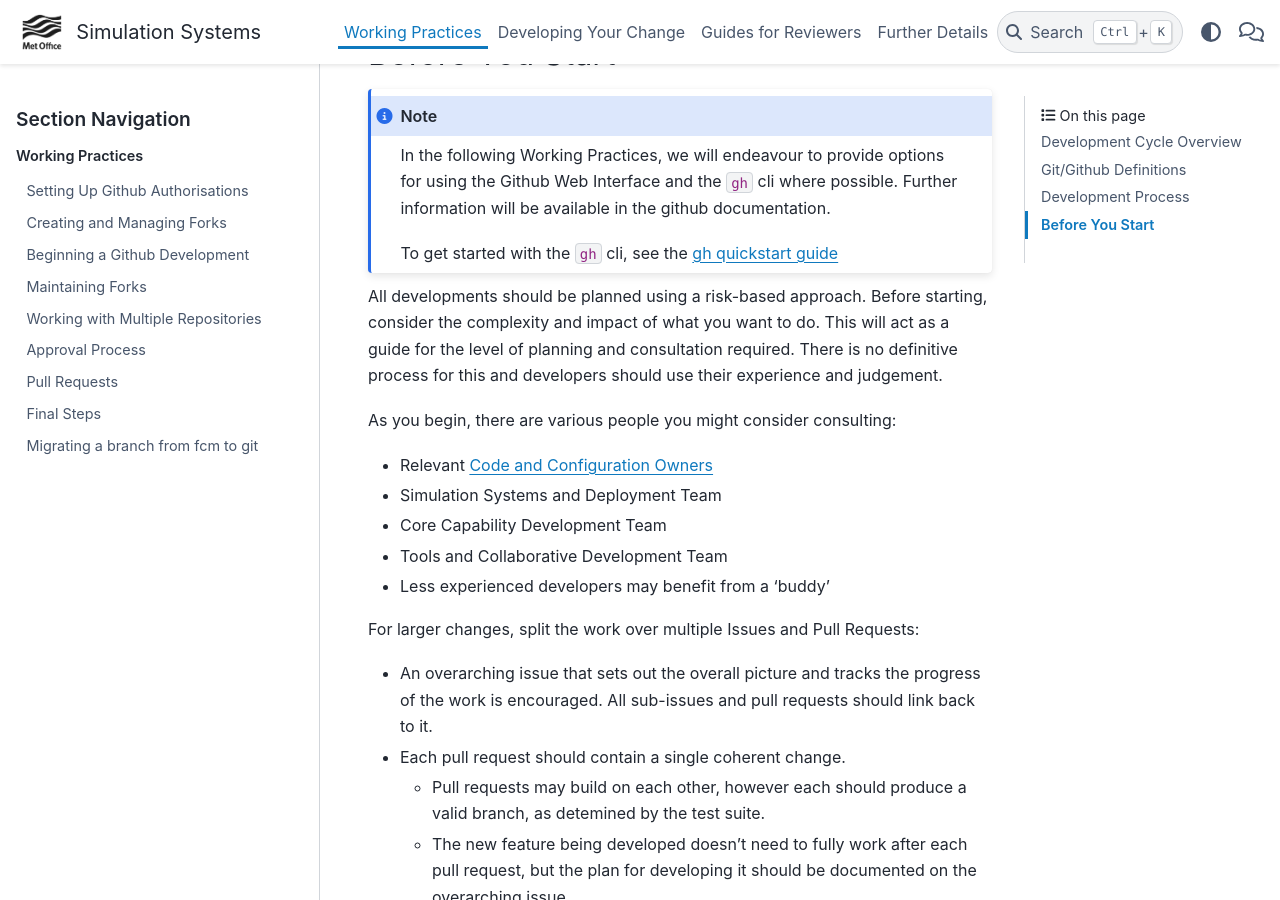
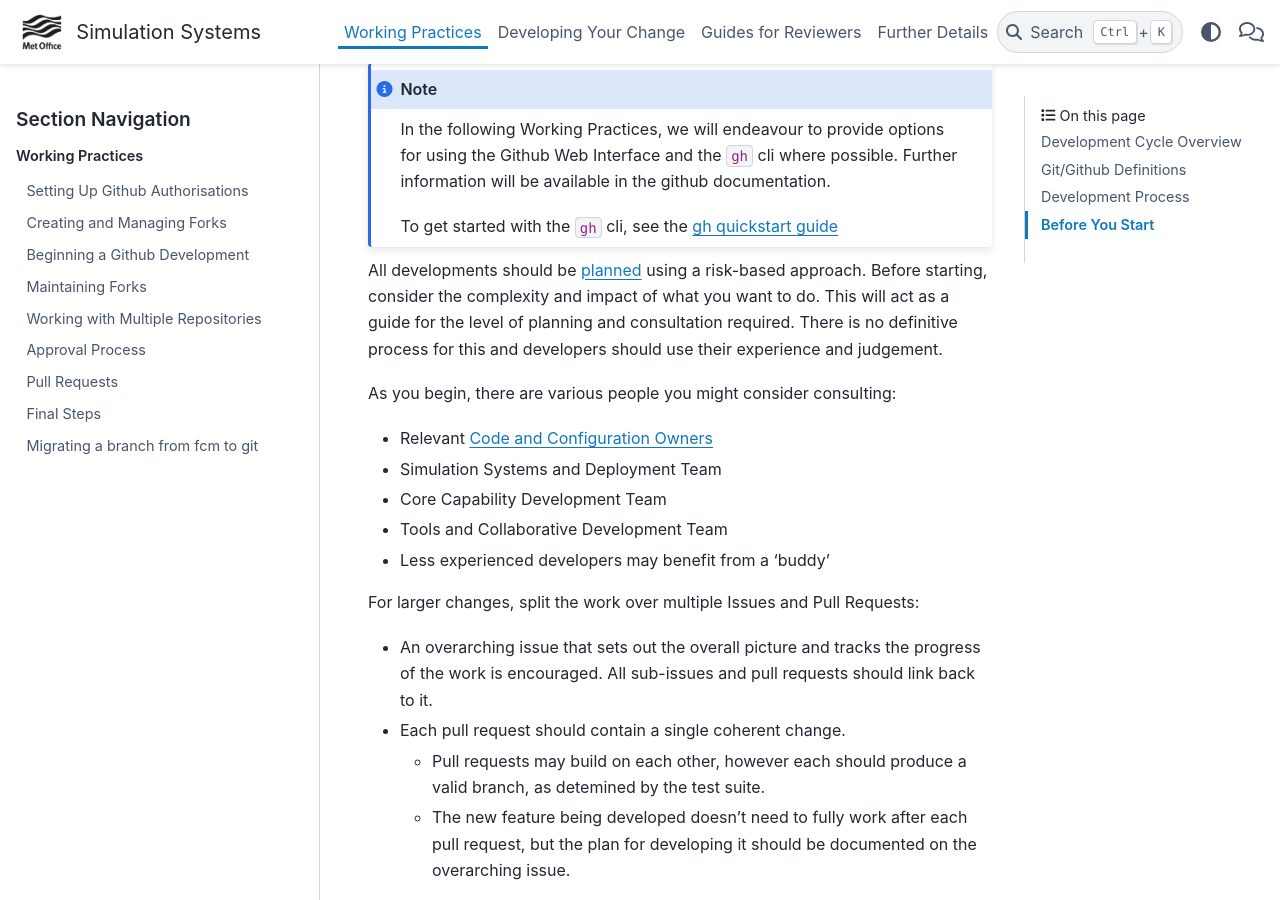
Before and after one commit to MetOffice/simulation-systems, a Sphinx documentation site: the page built from source/WorkingPractices/working_practices.rst, in a window 1280 px wide and 900 px high, scrolled down 4047 px. Built offline with Sphinx 7.4.7 and the PyData theme 0.15.4, drawn with Linux system fonts in a browser that asks for light colours; some of the changed lines change nothing that is shown; some of the changed text lies outside the part shown.

Commit message:
review changes

```diff
--- a/source/WorkingPractices/working_practices.rst
+++ b/source/WorkingPractices/working_practices.rst
@@ -94,9 +94,7 @@
 -------------------
 
 The process of developing a change for each repository is described through
-these Working Practices. A flowchart of this process for the UM is included
-below, but the process is very comparable to that of the other repositories
-too.
+these Working Practices. A flowchart of this process is included below.
 
 Simulation Systems github repositories are setup with at least 2 protected
 branches, ``main`` and ``stable`` (with the potential for additional version
@@ -182,11 +180,11 @@
     To get started with the ``gh`` cli, see the `gh quickstart guide
     <https://docs.github.com/en/github-cli/github-cli/quickstart>`__
 
-All developments should be planned using a risk-based approach. Before
-starting, consider the complexity and impact of what you want to do. This will
-act as a guide for the level of planning and consultation required. There is
-no definitive process for this and developers should use their experience and
-judgement.
+All developments should be :ref:`planned <planning>` using a risk-based
+approach. Before starting, consider the complexity and impact of what you want
+to do. This will act as a guide for the level of planning and consultation
+required. There is no definitive process for this and developers should use
+their experience and judgement.
 
 As you begin, there are various people you might consider consulting:
 
```
